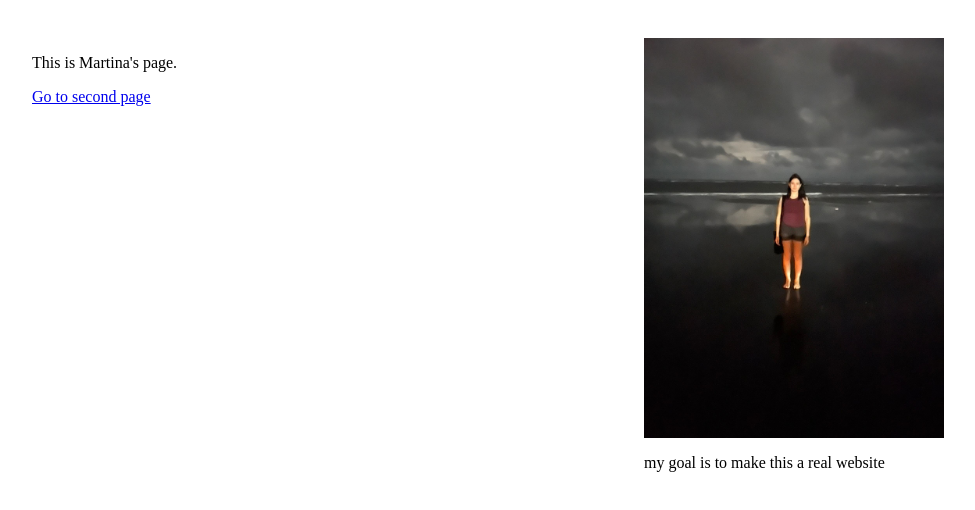
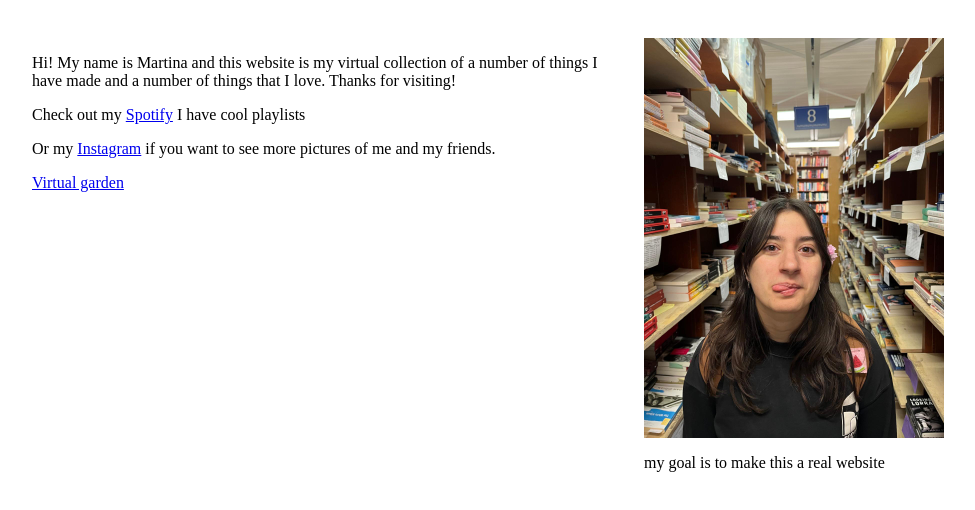
Before and after one commit to martinaci/martina, a plain HTML site: page index.html in a window 1280 px wide. Shown: the whole page, without its empty margins (6-981 px from the left). Drawn offline with Linux system fonts and the light colour scheme.

Commit message:
added pics

```diff
--- a/index.html
+++ b/index.html
@@ -19,11 +19,14 @@
 <body>
     <div class="container">
         <div class="item">
-            <p>This is Martina's page.</p>
-            <p><a href="templates/page2.html">Go to second page</a></p>
+            <p>Hi! My name is Martina and this website is my virtual collection of a number of things I have made and a number of things that I love. Thanks for visiting!</p>
+            <p> Check out my <a href="https://open.spotify.com/user/martinasmusic_?si=057ace24e5d84f59"  target="_blank">Spotify</a> I have cool playlists</p>
+            <p> Or my <a href="https://www.instagram.com/martinaaci/"  target="_blank">Instagram</a> if you want to see more pictures of me and my friends.</p>
+
+            <p><a href="templates/page2.html">Virtual garden</a></p>
         </div>
         <div class="item">
-            <img src="static/images/me.jpg" alt="Martina standing on beach at night" style="max-width:300px; margin-right:20px;">
+            <img src="static/images/me2.jpg" alt="Martina standing on beach at night" style="max-width:300px; margin-right:20px;">
            <p>my goal is to make this a real website</p>
         </div>
     </div>
```
Also changed, not shown: static/images/?.jpg (added), static/images/me2.jpg (added), static/images/thetobos.jpg (added), 2 other files.
